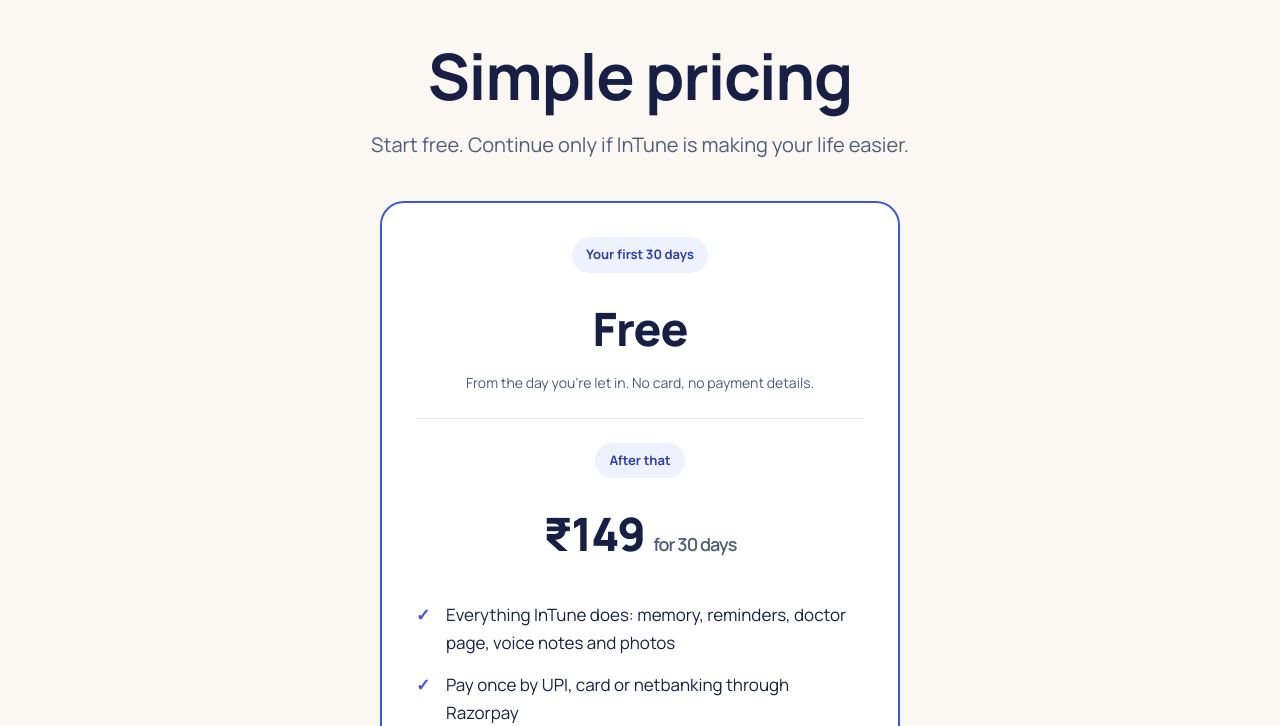
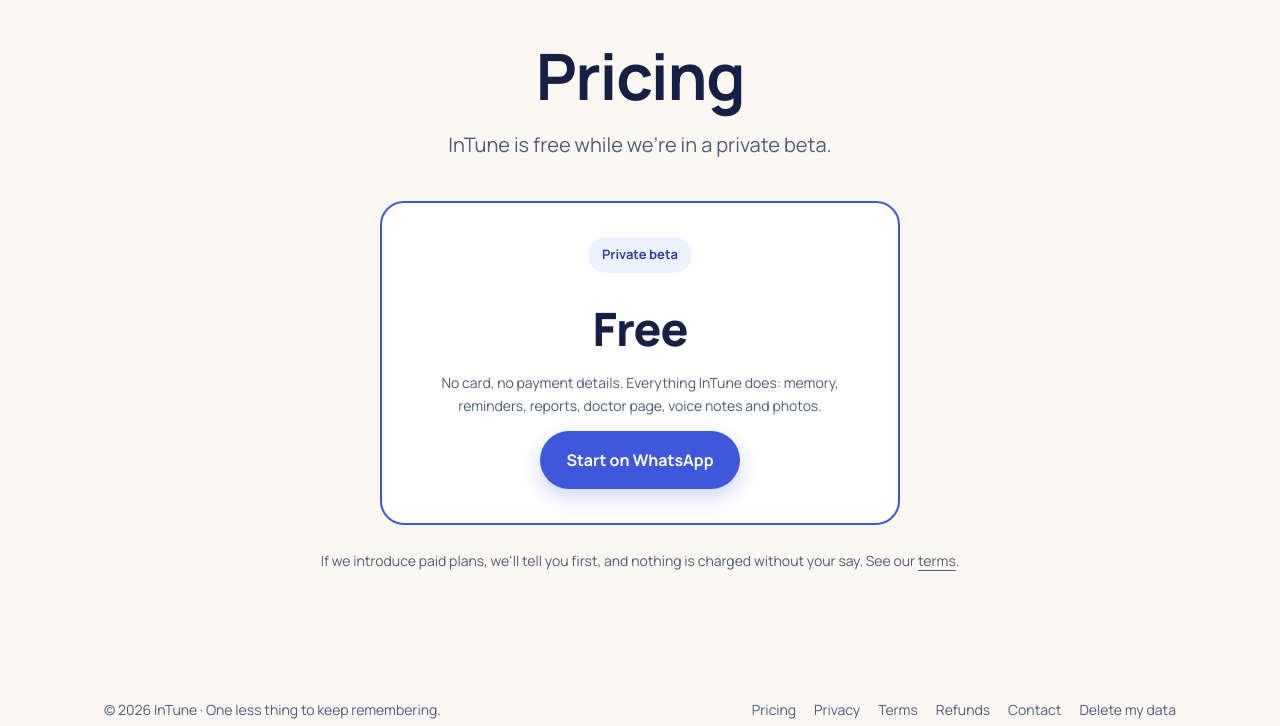
Before and after one commit to shreysichandra-rgb/meetintune-site, a plain HTML site: page pricing.html in a window 1280 px wide. Shown: the part 75-801 px from the top of the page. Drawn offline with Linux system fonts and the light colour scheme.

Commit message:
Website: free during our private beta, no prices
Co-Authored-By: Claude Opus 5.5 <noreply@anthropic.com>

```diff
--- a/pricing.html
+++ b/pricing.html
@@ -1,19 +1,16 @@
 <!doctype html>
 <html lang="en"><head><meta charset="utf-8"><meta name="viewport" content="width=device-width,initial-scale=1">
-<title>InTune · Pricing</title><meta name="description" content="InTune is free for your first 30 days, then ₹149 for 30 days with no automatic renewal.">
+<title>InTune · Pricing</title><meta name="description" content="InTune is free during our private beta.">
 <link rel="icon" type="image/svg+xml" href="/pilot/brand/intune-profile.svg"><link rel="stylesheet" href="/site.css"></head>
 <body><div class="wrap"><header class="top"><a class="logo" href="/" aria-label="InTune home"><img src="/pilot/brand/intune-logo.svg" alt="InTune" width="150" height="50"></a>
 <nav aria-label="Main"><a href="/#what">What it does</a><a href="/#doctor">Doctor page</a><a href="/pricing.html">Pricing</a><a class="cta" href="https://wa.me/918147494303?text=Hi">Start on WhatsApp</a></nav></header></div>
 
 <main class="wrap"><section class="center" style="padding-top:20px">
-<h1>Simple pricing</h1><p class="lead">Start free. Continue only if InTune is making your life easier.</p>
-<div class="price"><div class="pill">Your first 30 days</div><div class="big">Free</div>
-<p class="note" style="margin-top:4px">From the day you're let in. No card, no payment details.</p>
-<hr style="border:0;border-top:1px solid var(--line);margin:24px 0">
-<div class="pill">After that</div><div class="big">₹149 <small>for 30 days</small></div>
-<ul><li>Everything InTune does: memory, reminders, doctor page, voice notes and photos</li><li>Pay once by UPI, card or netbanking through Razorpay</li><li>No automatic renewal. You choose each month</li><li>We tell you before your free days end</li></ul>
-<a class="btn" href="https://wa.me/918147494303?text=Hi">Start free on WhatsApp</a></div>
-<p class="note" style="margin-top:24px">Prices include applicable taxes. See our <a href="/refund.html">refund policy</a> and <a href="/terms.html">terms</a>.</p>
+<h1>Pricing</h1><p class="lead">InTune is free while we're in a private beta.</p>
+<div class="price"><div class="pill">Private beta</div><div class="big">Free</div>
+<p class="note" style="margin-top:4px">No card, no payment details. Everything InTune does: memory, reminders, reports, doctor page, voice notes and photos.</p>
+<a class="btn" href="https://wa.me/918147494303?text=Hi">Start on WhatsApp</a></div>
+<p class="note" style="margin-top:24px">If we introduce paid plans, we'll tell you first, and nothing is charged without your say. See our <a href="/terms.html">terms</a>.</p>
 </section></main><div class="wrap"><footer class="bottom"><span>© 2026 InTune · One less thing to keep remembering.</span>
 <nav aria-label="Footer"><a href="/pricing.html">Pricing</a><a href="/privacy.html">Privacy</a><a href="/terms.html">Terms</a><a href="/refund.html">Refunds</a><a href="/contact.html">Contact</a><a href="/data-deletion.html">Delete my data</a></nav></footer></div>
 <script src="/pilot/ad-entry.js" defer></script></body></html>
```
Also changed, not shown: index.html (+3 -3 lines), terms.html (+1 -1 lines).
